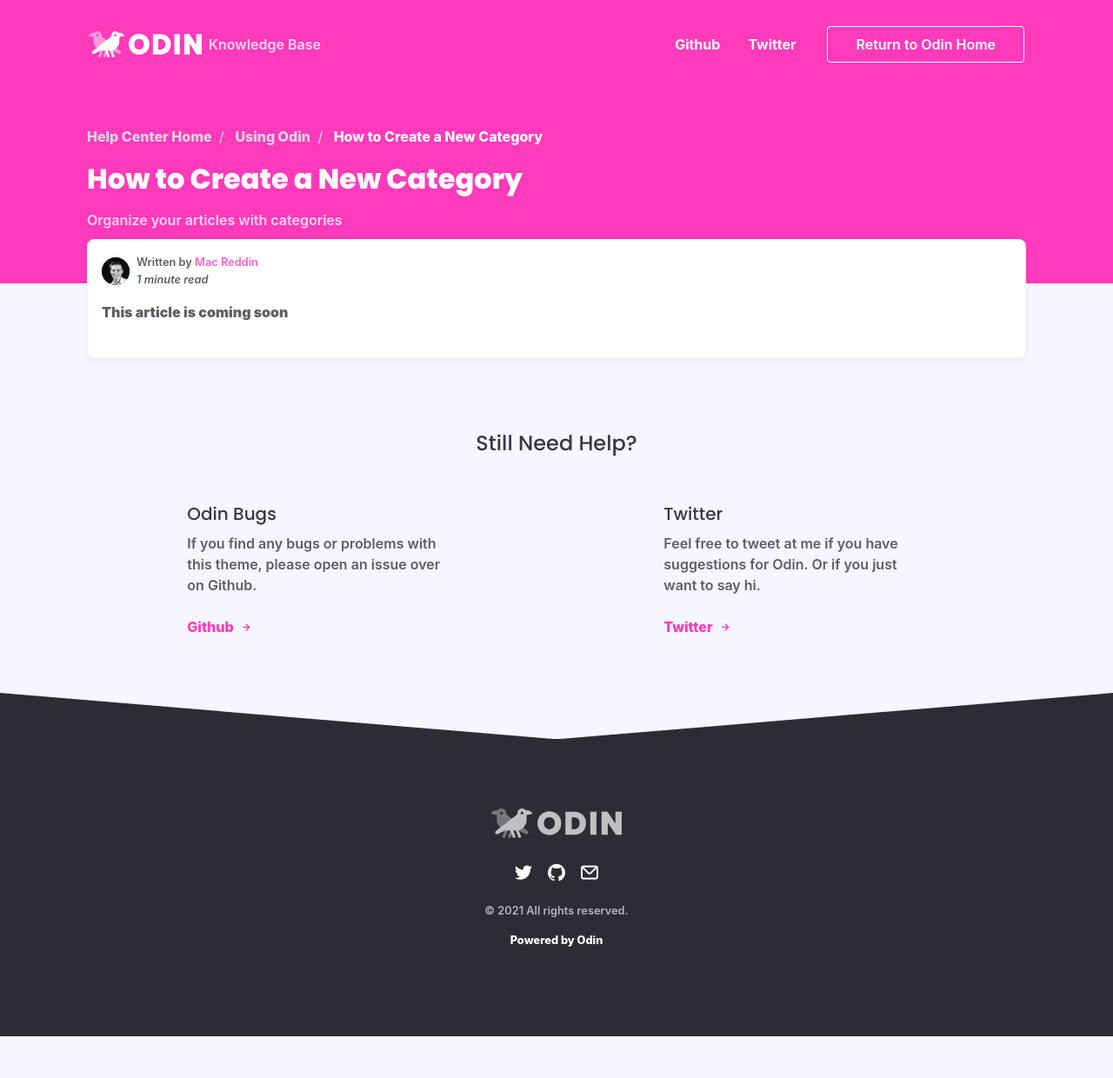
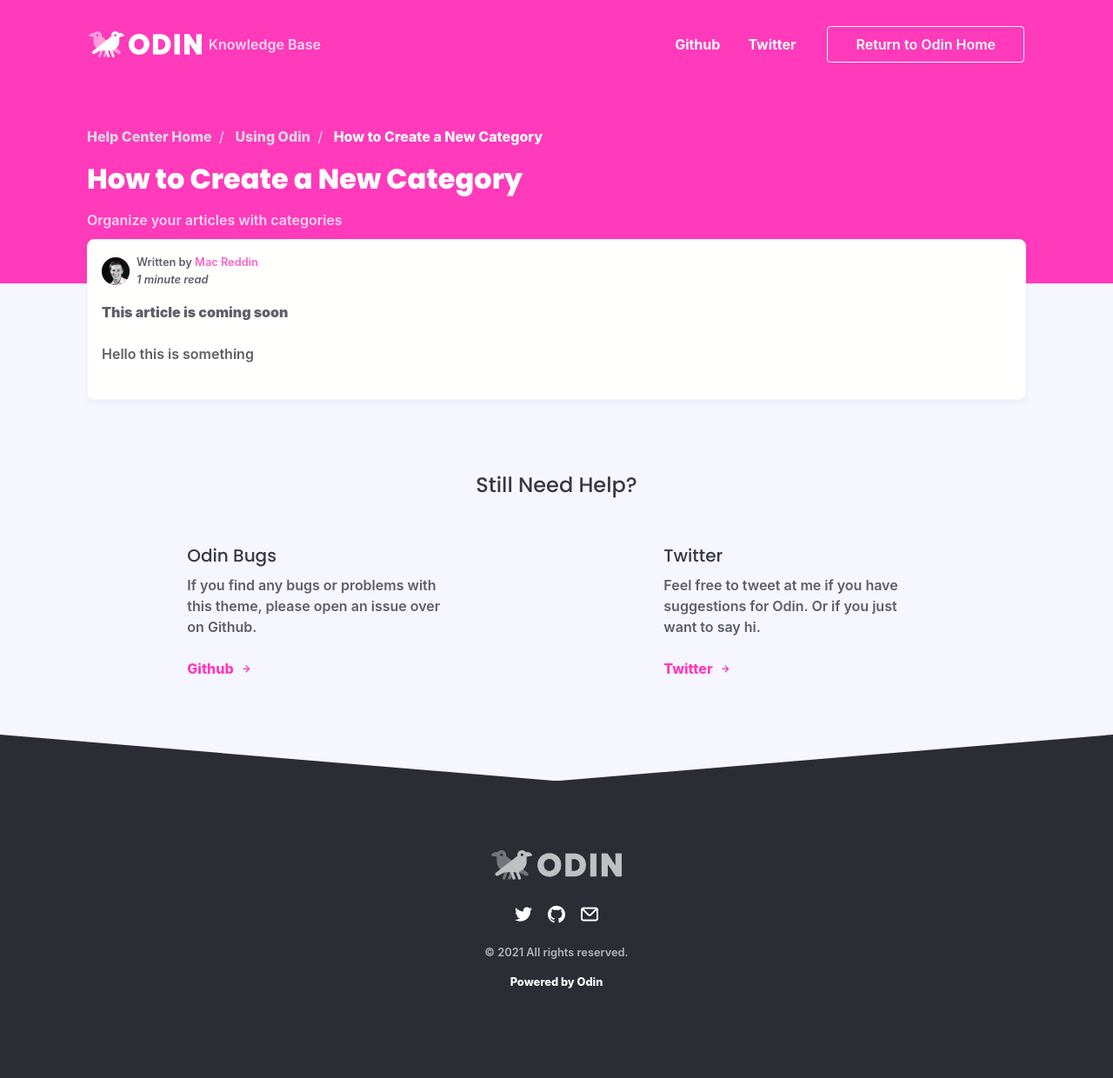
Before and after one commit to mmmjam/odin, a Jekyll site: the page built from _posts/Using Odin/2019-12-20-creating-a-category.md, in a window 1280 px wide. Shown: the whole page at 87% size. Built offline with Jekyll 4.4.1, drawn with Linux system fonts in a browser that asks for light colours; nearby versions of some CDN libraries; some web fonts are replaced; comment, search, counter and statistics services are not loaded; before the commit the page ends 1192 px from its top, so only the background shows below that.

Commit message:
something

```diff
--- a/_posts/Using Odin/2019-12-20-creating-a-category.md
+++ b/_posts/Using Odin/2019-12-20-creating-a-category.md
@@ -8,3 +8,5 @@ short-description: Organize your articles with categories
 ---
 
 **This article is coming soon**
+
+Hello this is something
```
